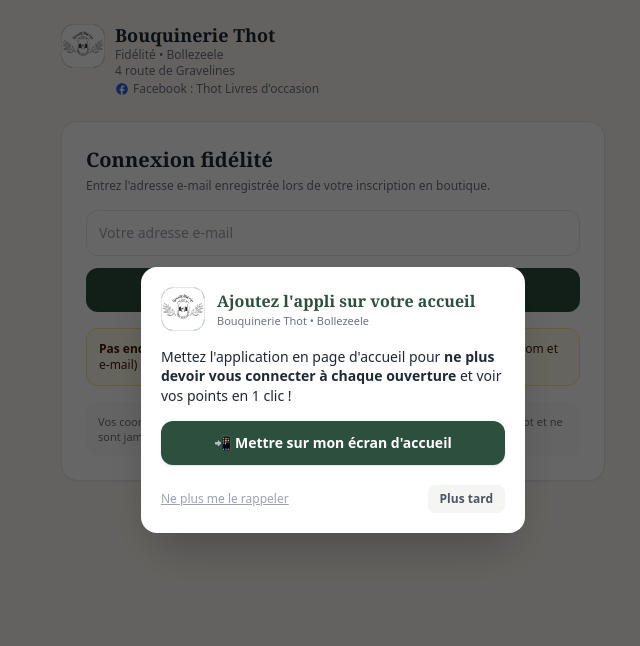
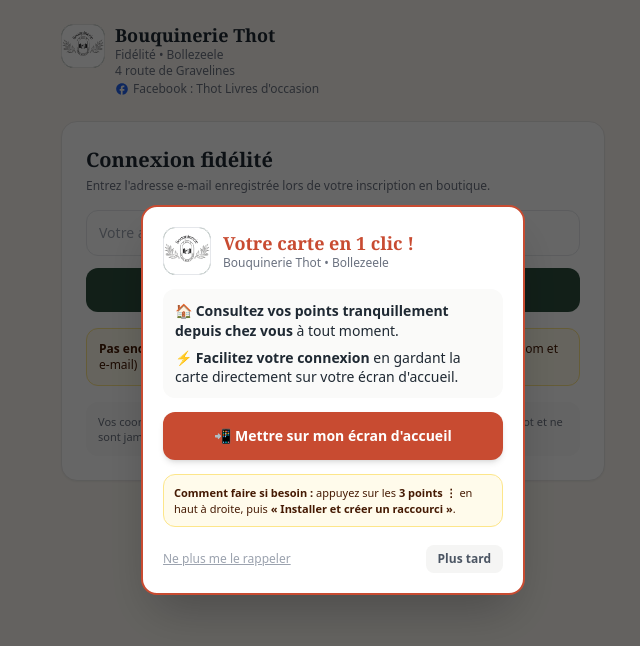
Before and after one commit to Bouquineriethot/Thot-fidelite, a plain HTML site: page index.html in a window 1280 px wide. Shown: the whole page, without its empty margins (307-947 px from the left). Drawn offline with nearby package versions, Linux system fonts and the light colour scheme.

Commit message:
Enhance installation popup functionality and style
Refactor installation prompt and improve UI elements.

```diff
--- a/index.html
+++ b/index.html
@@ -130,26 +130,29 @@
 
     window.installApp = async () => {
       if (window.deferredPrompt) { window.deferredPrompt.prompt(); await window.deferredPrompt.userChoice; window.deferredPrompt = null; return; }
-      alert("Pour installer l'application :\n\n• Sur Android (Chrome) : appuyez sur les 3 points ⋮ en haut à droite, puis « Installer et créer un raccourci » (ou « Ajouter à l'écran d'accueil »).\n\n• Sur iPhone (Safari) : appuyez sur le bouton Partager (carré avec une flèche vers le haut) en bas, puis « Sur l'écran d'accueil ».");
+      showInstallPopup(true);
     };
     window.closeInstallPopup = (forever) => { if (forever) localStorage.setItem("thot_no_install_popup", "1"); document.getElementById("install-modal").innerHTML = ""; };
     window.installFromPopup = async () => {
       if (window.deferredPrompt) { window.deferredPrompt.prompt(); await window.deferredPrompt.userChoice; window.deferredPrompt = null; window.closeInstallPopup(false); return; }
       const box = document.getElementById("popup-install-help");
-      if (box) box.classList.remove("hidden");
+      if (box) box.classList.add("ring-2", "ring-[#C84B31]");
     };
-    function showInstallPopup() {
+    function showInstallPopup(force = false) {
       const standalone = window.matchMedia("(display-mode: standalone)").matches || window.navigator.standalone;
-      if (standalone || localStorage.getItem("thot_no_install_popup") === "1") return;
+      if (!force && (standalone || localStorage.getItem("thot_no_install_popup") === "1")) return;
       const isIos = /iphone|ipad|ipod/i.test(navigator.userAgent);
       document.getElementById("install-modal").innerHTML = `<div class="fixed inset-0 z-50 flex items-center justify-center bg-black/60 p-4">
-        <div class="w-full max-w-sm rounded-2xl bg-white p-5 shadow-2xl space-y-4">
-          <div class="flex items-center gap-3"><img src="./logo.png" alt="T" class="h-11 w-11 rounded-xl object-cover border bg-thot-forest" />
-            <div><h3 class="font-serif text-base font-bold text-thot-forest">Ajoutez l'appli sur votre accueil</h3><p class="text-[11px] text-gray-500">Bouquinerie Thot • Bollezeele</p></div></div>
-          <p class="text-sm leading-snug text-thot-ink">Mettez l'application en page d'accueil pour <strong>ne plus devoir vous connecter à chaque ouverture</strong> et voir vos points en 1 clic !</p>
-          ${isIos ? `<div class="rounded-xl border border-amber-200 bg-amber-50 p-3 text-xs text-amber-950 space-y-1"><p class="font-bold">Sur iPhone (Safari) :</p><p>1. Appuyez sur <strong>Partager</strong> (carré avec flèche ⬆️ en bas).</p><p>2. Appuyez sur <strong>« Sur l'écran d'accueil »</strong>.</p></div>`
-          : `<button onclick="installFromPopup()" class="w-full rounded-xl bg-thot-forest py-3 text-sm font-bold text-white shadow">📲 Mettre sur mon écran d'accueil</button>
-          <div id="popup-install-help" class="hidden rounded-xl border border-amber-200 bg-amber-50 p-3 text-xs text-amber-950">Appuyez sur les <strong>3 points ⋮</strong> en haut à droite de Chrome, puis sur <strong>« Installer et créer un raccourci »</strong> (ou « Ajouter à l'écran d'accueil »).</div>`}
+        <div class="w-full max-w-sm rounded-2xl border-2 border-[#C84B31] bg-white p-5 shadow-2xl space-y-3.5">
+          <div class="flex items-center gap-3"><img src="./logo.png" alt="T" class="h-12 w-12 rounded-xl object-cover border bg-thot-forest shrink-0" />
+            <div><h3 class="font-serif text-lg font-bold leading-tight text-[#C84B31]">Votre carte en 1 clic !</h3><p class="text-xs text-gray-500">Bouquinerie Thot • Bollezeele</p></div></div>
+          <div class="space-y-2 rounded-xl bg-stone-50 p-3 text-sm leading-snug text-thot-ink">
+            <p>🏠 <strong>Consultez vos points tranquillement depuis chez vous</strong> à tout moment.</p>
+            <p>⚡ <strong>Facilitez votre connexion</strong> en gardant la carte directement sur votre écran d'accueil.</p>
+          </div>
+          ${isIos ? `<div class="rounded-xl border-2 border-amber-300 bg-amber-50 p-3 text-xs text-amber-950 space-y-1.5"><p class="font-bold text-sm">Sur iPhone (2 gestes) :</p><p>1️⃣ Appuyez sur <strong>Partager</strong> (carré avec flèche ⬆️ en bas).</p><p>2️⃣ Appuyez sur <strong>« Sur l'écran d'accueil »</strong>.</p></div>`
+          : `<button onclick="installFromPopup()" class="w-full rounded-xl bg-[#C84B31] hover:bg-[#b03e26] py-3.5 text-sm font-bold text-white shadow-md">📲 Mettre sur mon écran d'accueil</button>
+          <div id="popup-install-help" class="rounded-xl border border-amber-200 bg-amber-50 p-2.5 text-[11px] leading-snug text-amber-950"><strong>Comment faire si besoin :</strong> appuyez sur les <strong>3 points ⋮</strong> en haut à droite, puis <strong>« Installer et créer un raccourci »</strong>.</div>`}
           <div class="flex items-center justify-between pt-1 text-xs">
             <button onclick="closeInstallPopup(true)" class="text-gray-400 underline">Ne plus me le rappeler</button>
             <button onclick="closeInstallPopup(false)" class="rounded-lg bg-stone-100 px-3 py-1.5 font-semibold text-gray-600">Plus tard</button>
```
